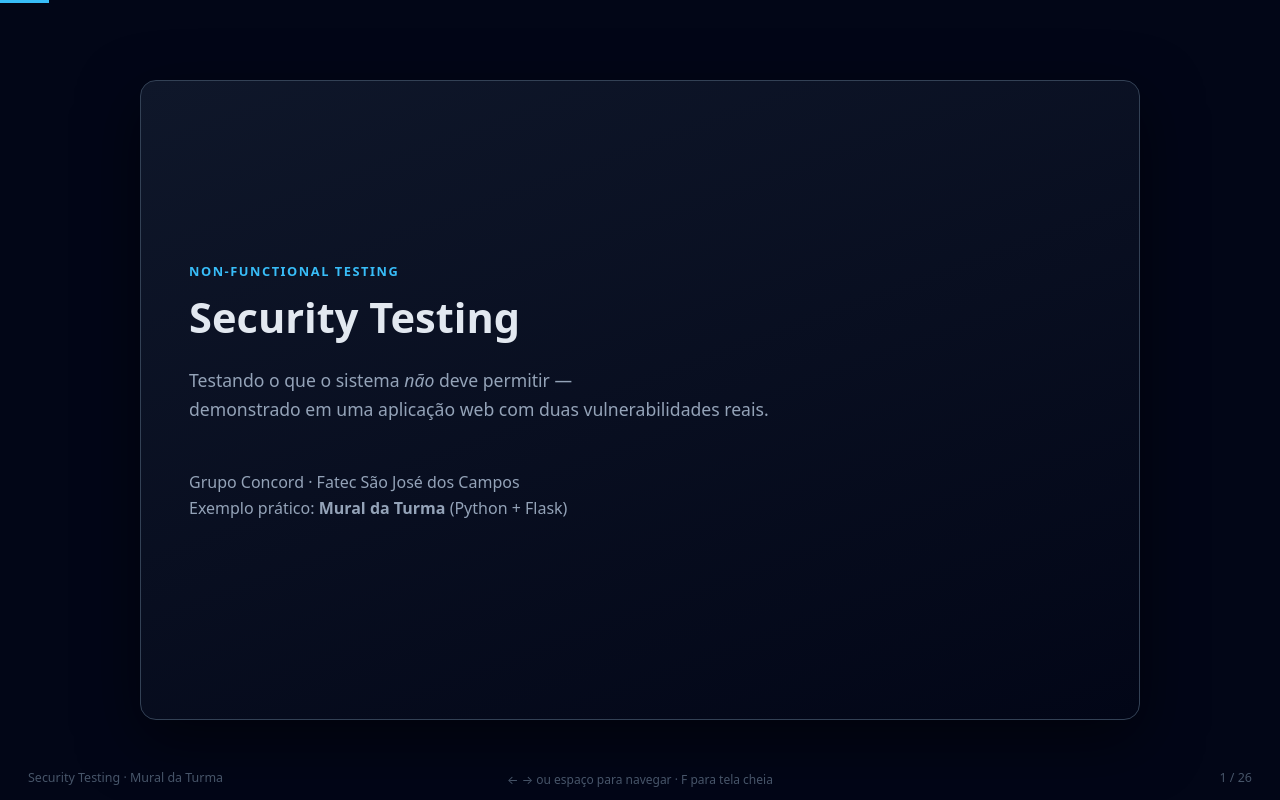
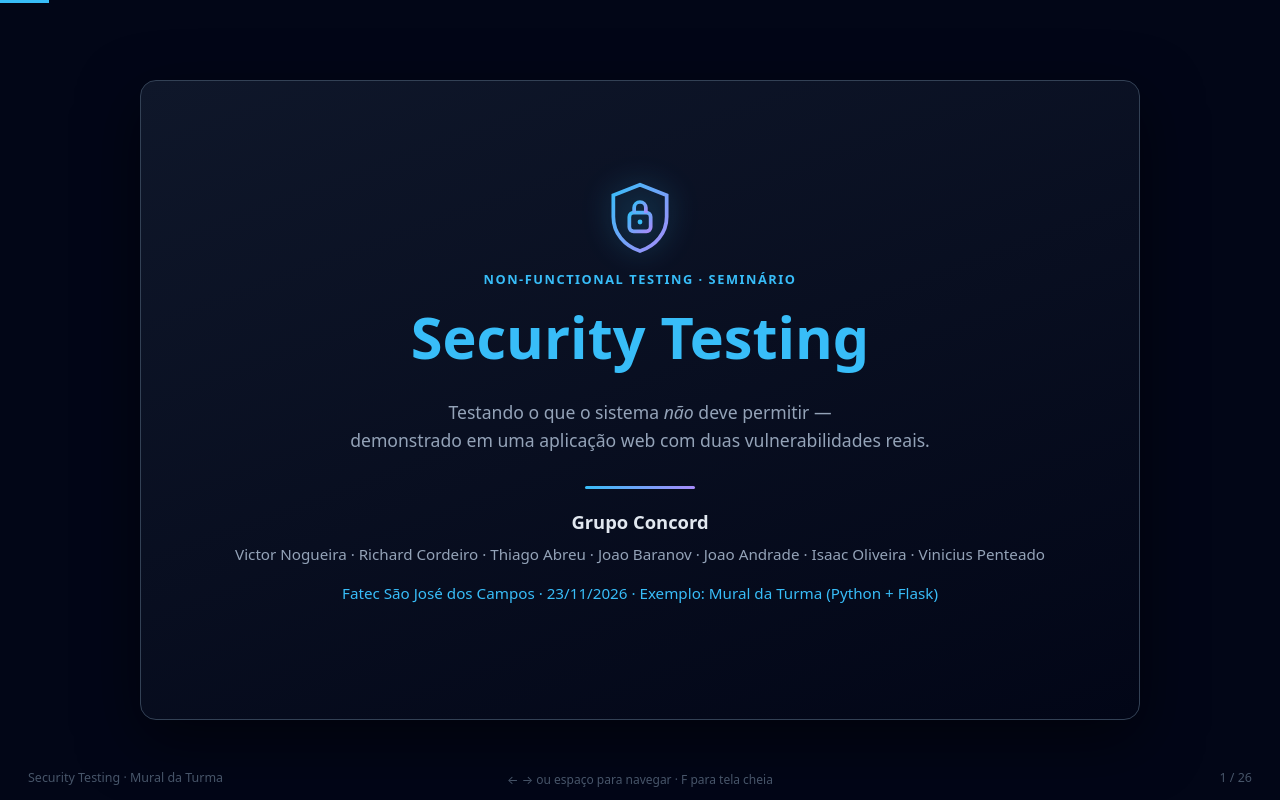
Before and after one commit to joaoandrade17/Lab-V-Nadalete-Security-Testing, a plain HTML site: page slides/index.html in a window 1280 px wide. Drawn offline with Linux system fonts and the light colour scheme.

Commit message:
docs: slides v3 (capa com integrantes e link do repositorio)

```diff
--- a/slides/index.html
+++ b/slides/index.html
@@ -64,6 +64,7 @@
       page-break-after:always;break-after:page}
     .slide:last-child{page-break-after:auto}
     footer,.hint,.progress{display:none!important}
+    .slide.active{animation:none}
   }
   .pill{fill:var(--card);stroke:var(--line)}
   .flow{stroke:var(--accent);stroke-width:2;fill:none;marker-end:url(#arrow)}
@@ -76,13 +77,27 @@
 
 <!-- 1 CAPA -->
 <section class="slide active">
-  <div class="center">
-    <div class="kicker">Non-Functional Testing</div>
-    <h1>Security Testing</h1>
+  <div class="center" style="align-items:center;text-align:center">
+    <svg width="64" height="76" viewBox="0 0 24 28" fill="none" aria-hidden="true"
+      style="filter:drop-shadow(0 0 14px rgba(56,189,248,.45));margin-bottom:14px">
+      <defs><linearGradient id="escudo" x1="0" y1="0" x2="1" y2="1">
+        <stop offset="0" stop-color="#38bdf8"/><stop offset="1" stop-color="#a78bfa"/></linearGradient></defs>
+      <path d="M12 1.5 22 5.5v8c0 6.2-4.2 10.9-10 12.9C6.2 24.4 2 19.7 2 13.5v-8z" stroke="url(#escudo)" stroke-width="1.4"/>
+      <rect x="8" y="12" width="8" height="7" rx="1.6" stroke="url(#escudo)" stroke-width="1.4"/>
+      <path d="M9.8 12v-1.8a2.2 2.2 0 0 1 4.4 0V12" stroke="url(#escudo)" stroke-width="1.4"/>
+      <circle cx="12" cy="15.5" r=".9" fill="#38bdf8"/>
+    </svg>
+    <div class="kicker">Non-Functional Testing · Seminário</div>
+    <h1 style="font-size:3.6rem;color:var(--accent)">Security Testing</h1>
     <p class="sub">Testando o que o sistema <em>não</em> deve permitir —<br>
     demonstrado em uma aplicação web com duas vulnerabilidades reais.</p>
-    <p class="muted" style="margin-top:30px">Grupo Concord · Fatec São José dos Campos<br>
-    Exemplo prático: <strong>Mural da Turma</strong> (Python + Flask)</p>
+    <div style="width:110px;height:3px;border-radius:3px;margin:14px auto 18px;
+      background:linear-gradient(90deg,var(--accent),var(--accent2))"></div>
+    <p style="margin:0;font-weight:700;font-size:1.15rem">Grupo Concord</p>
+    <p class="muted" style="margin:6px 0 0;font-size:.95rem">Victor Nogueira · Richard Cordeiro · Thiago Abreu ·
+    Joao Baranov · Joao Andrade · Isaac Oliveira · Vinicius Penteado</p>
+    <p class="accent" style="margin-top:14px;font-size:.95rem">Fatec São José dos Campos · 23/11/2026 ·
+    Exemplo: Mural da Turma (Python + Flask)</p>
   </div>
 </section>
 
@@ -218,7 +233,7 @@
   <div class="kicker">Técnicas e riscos</div>
   <h2>Principais técnicas</h2>
   <table>
-    <tr><th>Técnica</th><th>Como funciona</th><th>Executa?</th><th>No exemplo</th></tr>
+    <tr><th>Técnica</th><th>Como funciona</th><th>Executa?</th><th>Ferramenta</th></tr>
     <tr><td>SAST (estática)</td><td>Analisa o código-fonte procurando padrões inseguros</td><td>Não</td><td>Bandit (Python)</td></tr>
     <tr><td>DAST (dinâmica)</td><td>Ataca a aplicação em execução pela interface (caixa-preta)</td><td>Sim</td><td>OWASP ZAP</td></tr>
     <tr><td>Exploração manual</td><td>O testador reproduz o ataque pela própria interface</td><td>Sim</td><td class="accent">navegador + payloads</td></tr>
@@ -521,7 +536,7 @@ git checkout corrigido &amp;&amp; python app/app.py
     Opcional (SAST): <code>pip install bandit &amp;&amp; bandit app/app.py</code> aponta
     <code>B608</code> (SQL concatenado) na branch <code>vulneravel</code>; o achado some na <code>corrigido</code>.
   </div>
-  <p class="muted" style="margin-top:6px">Repositório: <em>[URL do repositório Git]</em></p>
+  <p class="muted" style="margin-top:6px">Repositório: <a class="accent" href="https://github.com/joaoandrade17/Lab-V-Nadalete-Security-Testing">https://github.com/joaoandrade17/Lab-V-Nadalete-Security-Testing</a></p>
 </section>
 
 <!-- 24 CONCLUSÃO -->
```
Also changed, not shown: 1 other file.
